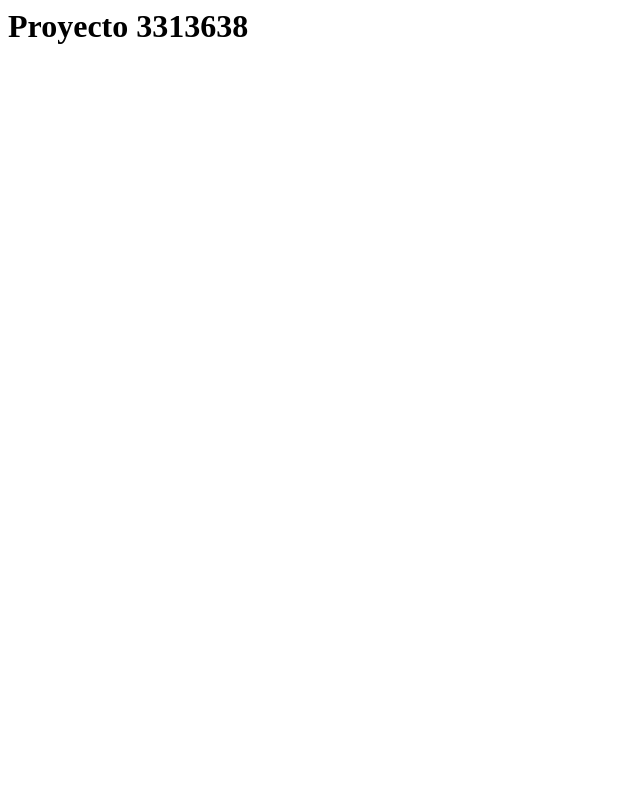
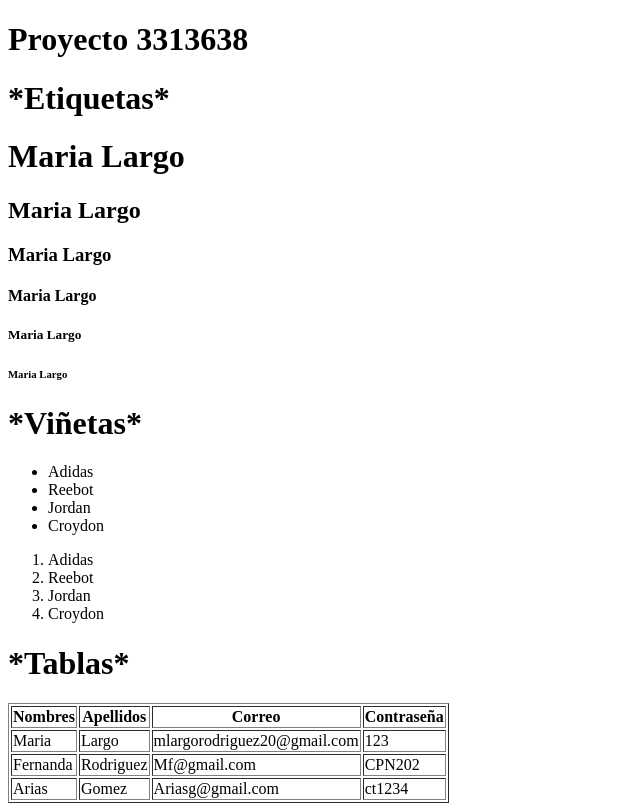
Before and after one commit to mlargorodriguez20-blip/PROYECTO3313638-, a plain HTML site: page index.html in a window 1280 px wide. Shown: the whole page, without its empty margins (0-640 px from the left). Drawn offline with Linux system fonts and the light colour scheme.

Commit message:
actualice el index hasta tabla

```diff
--- a/index.html
+++ b/index.html
@@ -1 +1,63 @@
-<h1>Proyecto 3313638</h1>
+<!DOCTYPE html>
+<html lang="en">
+<head>
+    <meta charset="UTF-8">
+    <meta name="viewport" content="width=device-width, initial-scale=1.0">
+    <title>3313638</title>
+</head>
+<body>
+    <h1>Proyecto 3313638</h1>
+    <h1>*Etiquetas*</h1>
+    <h1>Maria Largo</h1>
+    <h2>Maria Largo</h2>
+    <h3>Maria Largo</h3>
+    <h4>Maria Largo</h4>
+    <h5>Maria Largo</h5>
+    <h6>Maria Largo</h6>
+
+    <h1>*Viñetas*</h1>
+    <ul>
+        <li>Adidas</li>
+        <li>Reebot</li>
+        <li>Jordan</li>
+        <li>Croydon</li>
+    </ul>
+
+    <ol>
+        <li>Adidas</li>
+        <li>Reebot</li>
+        <li>Jordan</li>
+        <li>Croydon</li>
+    </ol>
+
+    <h1>*Tablas*</h1>
+    <table border="1">
+        <tr>
+            <th>Nombres</th>
+            <th>Apellidos</th>
+            <th>Correo</th>
+            <th>Contraseña</th>
+        </tr>
+        <tr>
+            <td>Maria</td>
+            <td>Largo</td>
+            <td>mlargorodriguez20@gmail.com</td>
+            <td>123</td>
+        </tr>
+        <tr>
+            <td>Fernanda</td>
+            <td>Rodriguez</td>
+            <td>Mf@gmail.com</td>
+            <td>CPN202</td>
+        </tr>
+        <tr>
+            <td>Arias</td>
+            <td>Gomez</td>
+            <td>Ariasg@gmail.com</td>
+            <td>ct1234</td>
+        </tr>
+    </table>
+
+
+</body>
+</html>
```
